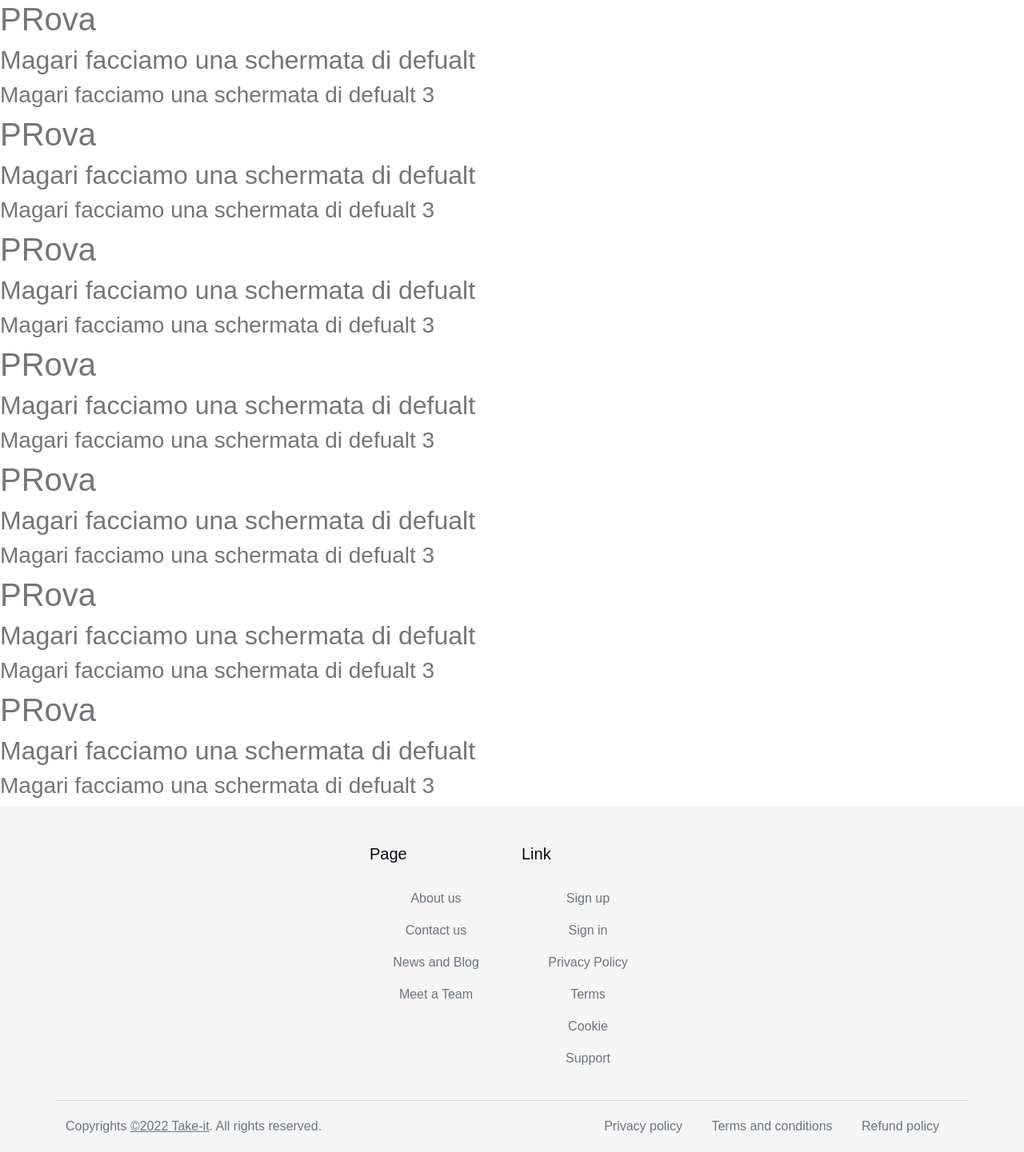
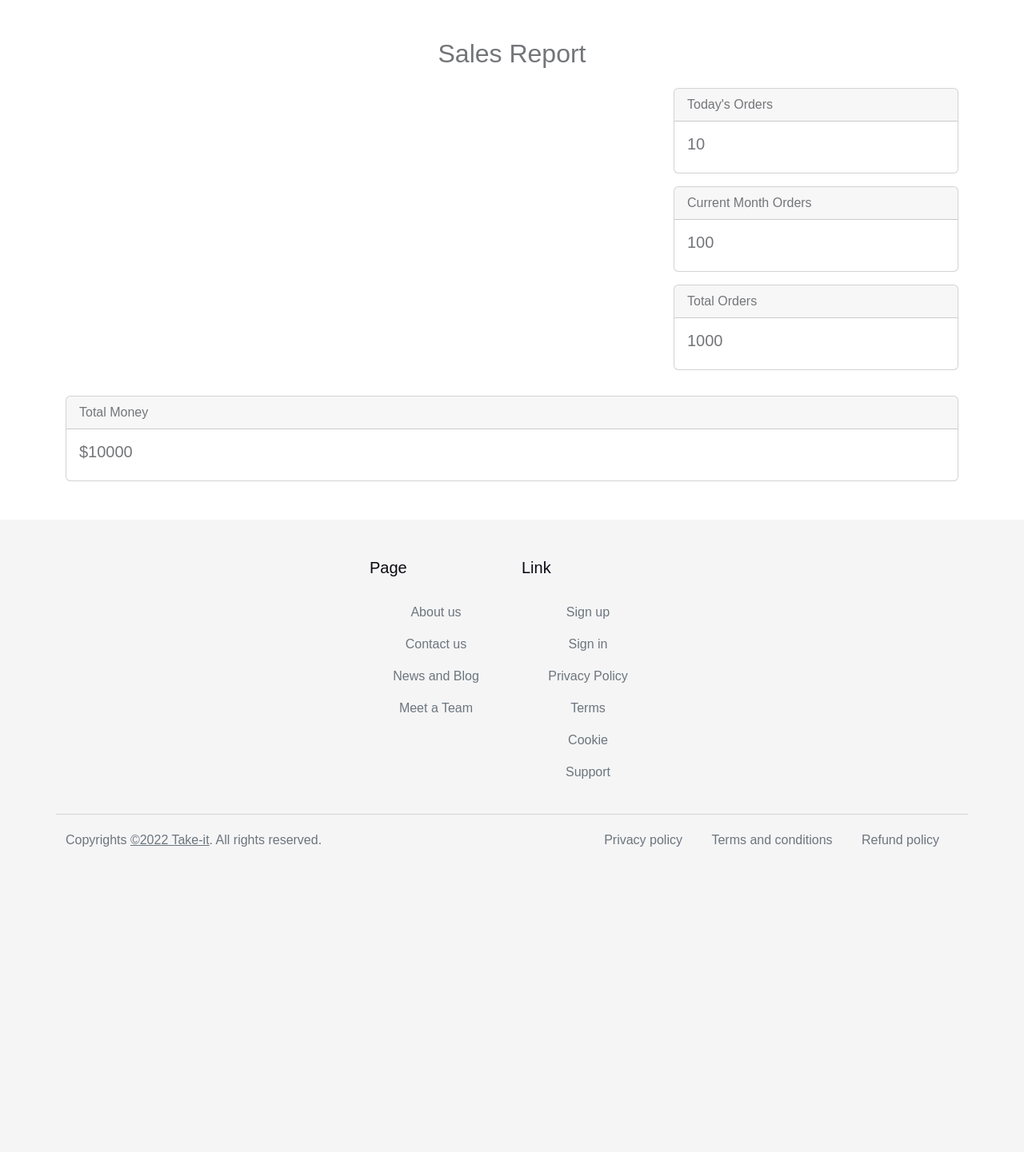
Before and after one commit to EndriDomiUni/E-commerce, a PHP site: page /dashboard in a window 1280 px wide. Shown: the part 124-1565 px from the top of the page at 80% size. After the commit the page ends 1183 px from the top, so only its background shows below. Run offline with PHP 8.4, Linux system fonts and the light colour scheme; a map, chart or similar area stays blank.

Commit message:
update ui

```diff
--- a/templates/views/user/dashboard.php
+++ b/templates/views/user/dashboard.php
@@ -1,28 +1,41 @@
-
-<h1>PRova</h1>
-<h2>Magari facciamo una schermata di defualt</h2>
-<h3>Magari facciamo una schermata di defualt 3</h3>
-
-<h1>PRova</h1>
-<h2>Magari facciamo una schermata di defualt</h2>
-<h3>Magari facciamo una schermata di defualt 3</h3>
-
-<h1>PRova</h1>
-<h2>Magari facciamo una schermata di defualt</h2>
-<h3>Magari facciamo una schermata di defualt 3</h3>
-
-<h1>PRova</h1>
-<h2>Magari facciamo una schermata di defualt</h2>
-<h3>Magari facciamo una schermata di defualt 3</h3>
-
-<h1>PRova</h1>
-<h2>Magari facciamo una schermata di defualt</h2>
-<h3>Magari facciamo una schermata di defualt 3</h3>
-
-<h1>PRova</h1>
-<h2>Magari facciamo una schermata di defualt</h2>
-<h3>Magari facciamo una schermata di defualt 3</h3>
-
-<h1>PRova</h1>
-<h2>Magari facciamo una schermata di defualt</h2>
-<h3>Magari facciamo una schermata di defualt 3</h3>
+<!-- Sales Report Section -->
+<div class="container my-5">
+    <h2 class="text-center">Sales Report</h2>
+    <div class="row">
+        <!-- Sales Chart -->
+        <div class="col-md-8">
+            <canvas id="salesChart"></canvas>
+        </div>
+        <!-- Order Statistics -->
+        <div class="col-md-4">
+            <!-- Today's Orders -->
+            <div class="card my-3">
+                <div class="card-header">Today's Orders</div>
+                <div class="card-body">
+                    <h5 class="card-title">10</h5>
+                </div>
+            </div>
+            <!-- Current Month Orders -->
+            <div class="card my-3">
+                <div class="card-header">Current Month Orders</div>
+                <div class="card-body">
+                    <h5 class="card-title">100</h5>
+                </div>
+            </div>
+            <!-- Total Orders -->
+            <div class="card my-3">
+                <div class="card-header">Total Orders</div>
+                <div class="card-body">
+                    <h5 class="card-title">1000</h5>
+                </div>
+            </div>
+        </div>
+    </div>
+    <!-- Total Money -->
+    <div class="card my-3">
+        <div class="card-header">Total Money</div>
+        <div class="card-body">
+            <h5 class="card-title">$10000</h5>
+        </div>
+    </div>
+</div>
```
Also changed, not shown: templates/views/user/cart.php (+70 -3 lines), templates/views/user/index.php (+0 -42 lines).
